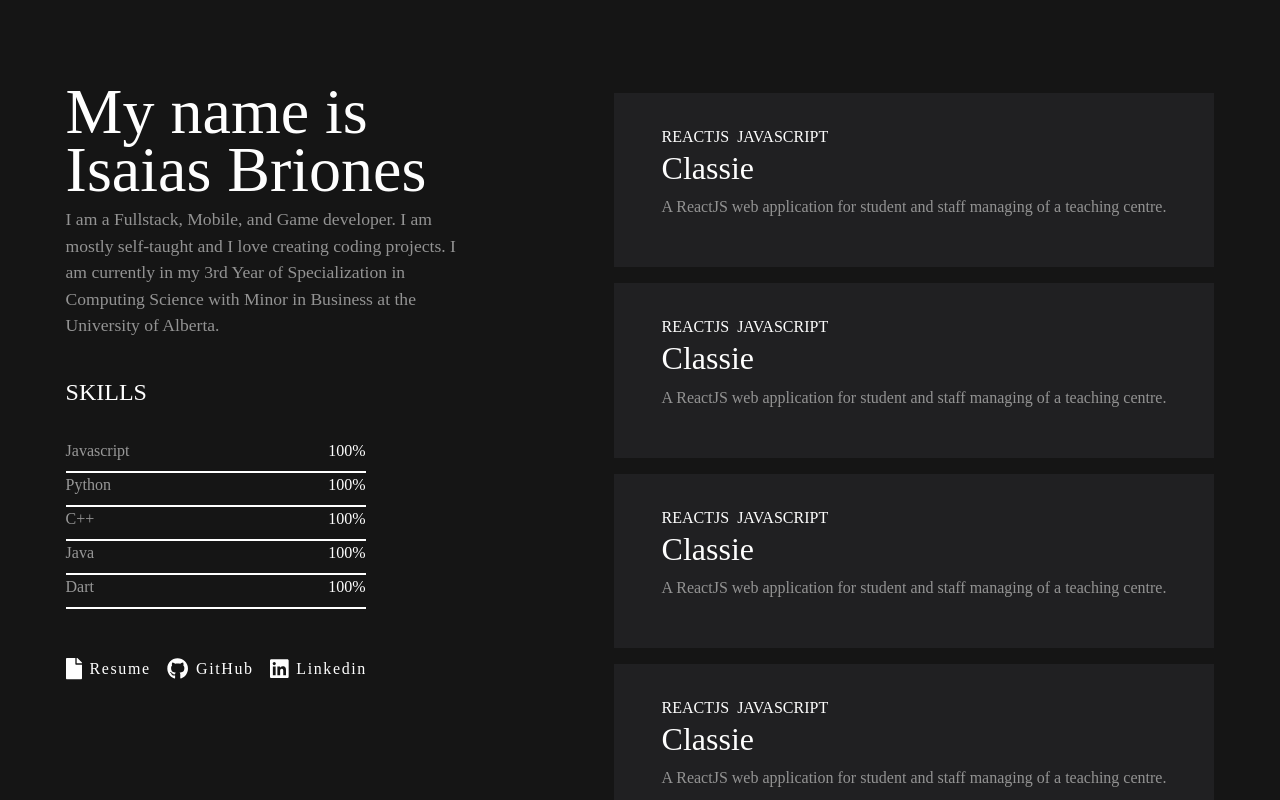
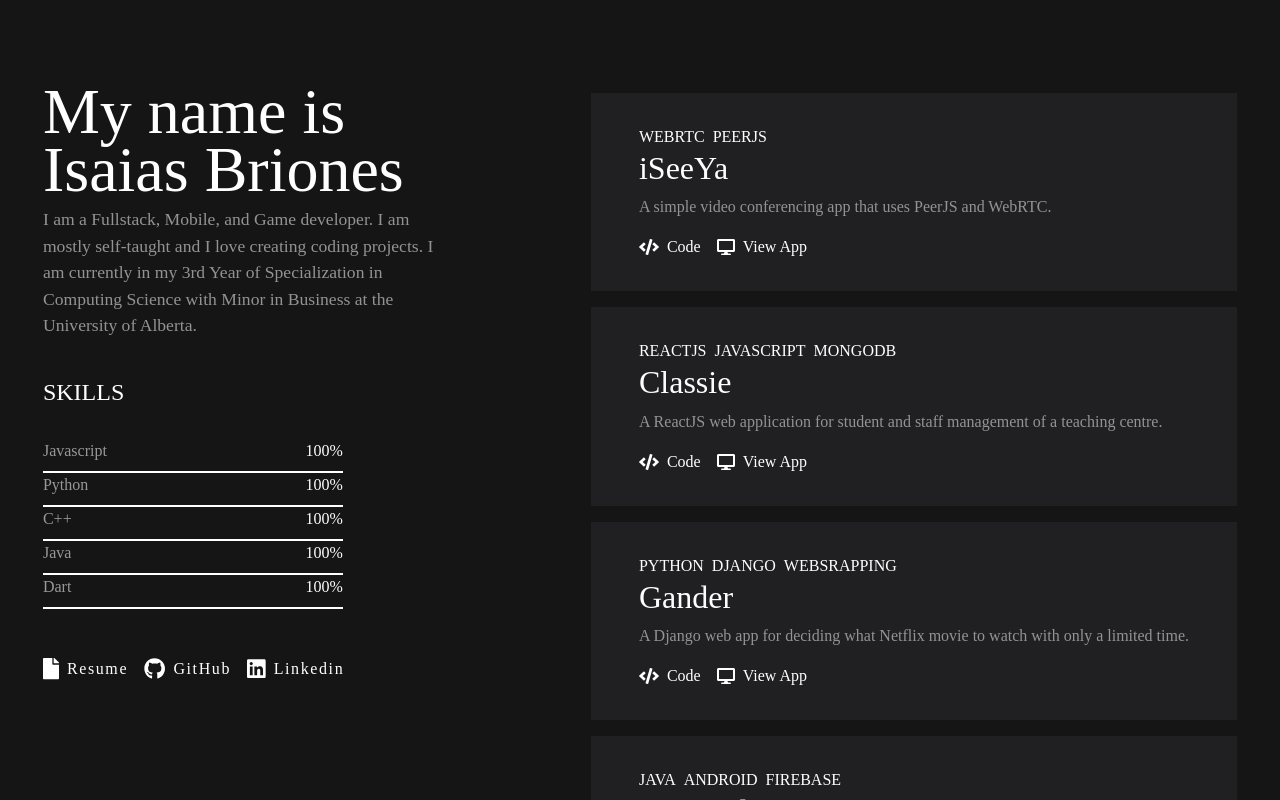
Before and after one commit to eesayas/portfolio, a Vue app: page / in a window 1280 px wide. Built offline with nearby package versions, Linux system fonts and the light colour scheme; a web font is replaced by a local one.

Commit message:
added preliminary projects need to finalize links

```diff
--- a/src/App.vue
+++ b/src/App.vue
@@ -8,15 +8,7 @@
     </div>
 
     <div class="ml-5 h-100" id="projects">
-      <Project/>
-      <Project/>
-      <Project/>
-      <Project/>
-      <Project/>
-      <Project/>
-      <Project/>
-      <Project/>
-
+      <Project v-for="p in projects" :key="p.name" :data="{p}"/>
     </div>
   </div>
 </div>
@@ -34,6 +26,74 @@ export default {
   name: 'App',
   components: {
     About, Skills, Contact, Project
+  },
+  data(){
+    return {
+      projects: [
+        {
+          langs: ['webrtc', 'peerjs'],
+          name: 'iSeeYa',
+          desc: 'A simple video conferencing app that uses PeerJS and WebRTC.',
+          code: 'https://github.com/eesayas/iseeya',
+          app: "https://iseeya.eesayas.com/",
+        },
+        {
+          langs: ['reactjs', 'javascript', 'mongodb'],
+          name: 'Classie',
+          desc: 'A ReactJS web application for student and staff management of a teaching centre.',
+          code: 'https://github.com/eesayas/classie.ca',
+          app: "https://www.youtube.com/watch?v=C9_weFglsAU",
+        },
+
+        {
+          langs: ['python', 'django', 'websrapping'],
+          name: 'Gander',
+          desc: 'A Django web app for deciding what Netflix movie to watch with only a limited time.',
+          code: 'https://github.com/eesayas/Gander',
+          app: "https://gander-netflix.herokuapp.com/",
+        },
+
+        {
+          langs: ['java', 'android', 'firebase'],
+          name: 'Mooood',
+          desc: 'An Android social media, mobile app for sharing your moods.',
+          code: 'https://github.com/eesayas/Mooood',
+          app: "https://www.youtube.com/watch?v=ONhTewFSVVo",
+        },
+
+        {
+          langs: ['chrome extension', 'javascript'],
+          name: 'Watch Your Profanity',
+          desc: 'A google chrome extension for filtering f-words from Netflix.',
+          code: 'https://github.com/eesayas/watch-your-profanity',
+          app: "https://www.youtube.com/watch?v=ONhTewFSVVo",
+        },
+
+        {
+          langs: ['wit.ai', 'speech recognition', 'speech-to-text'],
+          name: 'Dear Diary',
+          desc: 'A journal web app where you can say your thoughts and have it in writing.',
+          code: 'https://github.com/eesayas/dear-diary',
+          app: "https://www.youtube.com/watch?v=ONhTewFSVVo",
+        },
+
+        {
+          langs: ['expressjs', 'googleapis', 'webhooks'],
+          name: 'reformationedmonton.ca',
+          desc: 'A website for a local church with auto notifications via gmail and webhooks.',
+          code: 'https://github.com/eesayas/watch-your-profanity',
+          app: "https://www.reformationedmonton.ca/",
+        },
+
+        {
+          langs: ['tailwindcss', 'expressjs'],
+          name: 'hopebargainshoppe.online',
+          desc: 'A booking website for customers of Hope Bargain Shoppe.',
+          code: 'https://github.com/eesayas/hopebargain',
+          app: "https://hopebargainshoppe.online/",
+        },
+      ]
+    }
   }
 }
 </script>
--- a/src/components/Contact.vue
+++ b/src/components/Contact.vue
@@ -1,19 +1,19 @@
 <template>
 <div style="width:300px;" class="d-flex" id="contact-cont">
-    <div class="d-flex align-items-center" role="button">
+    <a class="d-flex align-items-center" role="button" target="_blank" href="https://www.canva.com/design/DAEDwiJGzjk/LFpSj0awI-DiSK9Q3f0jkw/view?utm_content=DAEDwiJGzjk&utm_campaign=designshare&utm_medium=link&utm_source=sharebutton">
         <font-awesome-icon :icon="['fas', 'file']" size="lg"/>
         <span class="mx-2">Resume</span>
-    </div>
+    </a>
 
-    <div class="d-flex align-items-center ml-2" role="button">
+    <a class="d-flex align-items-center ml-2" role="button" target="_blank" href="https://github.com/eesayas">
         <font-awesome-icon :icon="['fab', 'github']" size="lg"/>
         <span class="mx-2">GitHub</span>
-    </div>
+    </a>
 
-    <div class="d-flex align-items-center ml-2" role="button">
+    <a class="d-flex align-items-center ml-2" role="button" target="_blank" href="https://www.linkedin.com/in/eesayas/">
         <font-awesome-icon :icon="['fab', 'linkedin']" size="lg"/>
         <span class="mx-2">Linkedin</span>
-    </div>
+    </a>
 </div>
 </template>
 
@@ -29,6 +29,10 @@ export default {
 span{
     font-family: RubikLight;
     letter-spacing: 0.1rem;
+}
+
+a{
+    color: white !important;
 }
 
 @media screen and (max-width: 845px) {
--- a/src/components/Project.vue
+++ b/src/components/Project.vue
@@ -1,17 +1,32 @@
 <template>
 <div id="project" style="padding: 2rem 3rem;" role="button">
     <div class="d-flex">
-        <span>REACTJS</span>
-        <span>JAVASCRIPT</span>
+        <span v-for="l in data.p.langs" :key="l" class="langs">{{l}}</span>
     </div>
-    <h2>Classie</h2>
-    <p>A ReactJS web application for student and staff managing of a teaching centre.</p>
+    <h2>{{data.p.name}}</h2>
+    <p>{{data.p.desc}}</p>
+
+    <div class="d-flex">
+        <a class="d-flex align-items-center" role="button" target="_blank" :href="data.p.code">
+            <font-awesome-icon :icon="['fas', 'code']"/>
+            <span class="mx-2">Code</span>
+        </a>
+
+        <a class="d-flex align-items-center ml-2" role="button" target="_blank" :href="data.p.app">
+            <font-awesome-icon :icon="['fas', 'desktop']"/>
+            <span class="mx-2">View App</span>
+        </a>
+    </div>
+
 </div>
 </template>
 
 <script>
 export default {
-    name: "Project"
+    name: "Project",
+    props: {
+        data: Object
+    }
 }
 </script>
 
@@ -33,6 +48,10 @@ span{
     font-family: RubikLight;
 }
 
+.langs{
+    text-transform: uppercase;
+}
+
 span:nth-child(1){
     margin-left: 0;
 }
@@ -45,4 +64,8 @@ p{
     color: #939393;
     font-family: RubikLight;
 }
+
+a{
+    color: white !important;
+}
 </style>
--- a/src/main.js
+++ b/src/main.js
@@ -3,12 +3,14 @@ import App from './App.vue'
 import { BootstrapVue, IconsPlugin } from 'bootstrap-vue'
 import { library } from '@fortawesome/fontawesome-svg-core'
 import { faGithub, faLinkedin } from '@fortawesome/free-brands-svg-icons'
-import { faFile } from '@fortawesome/free-solid-svg-icons'
+import { faFile, faCode, faDesktop } from '@fortawesome/free-solid-svg-icons'
 import { FontAwesomeIcon } from '@fortawesome/vue-fontawesome'
 
 library.add(faGithub)
 library.add(faLinkedin)
 library.add(faFile)
+library.add(faCode)
+library.add(faDesktop)
 
 Vue.component('font-awesome-icon', FontAwesomeIcon)
 
```
